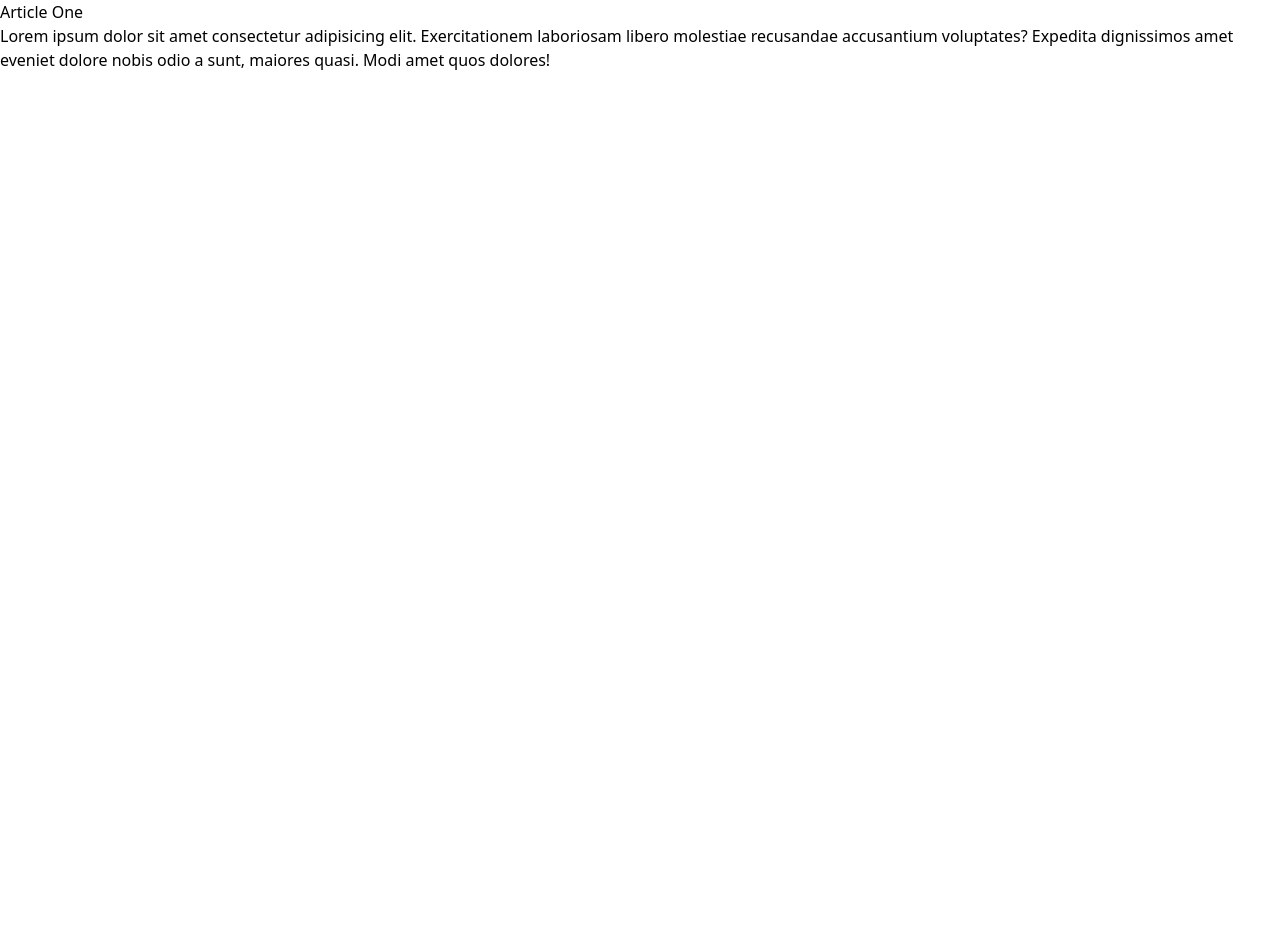
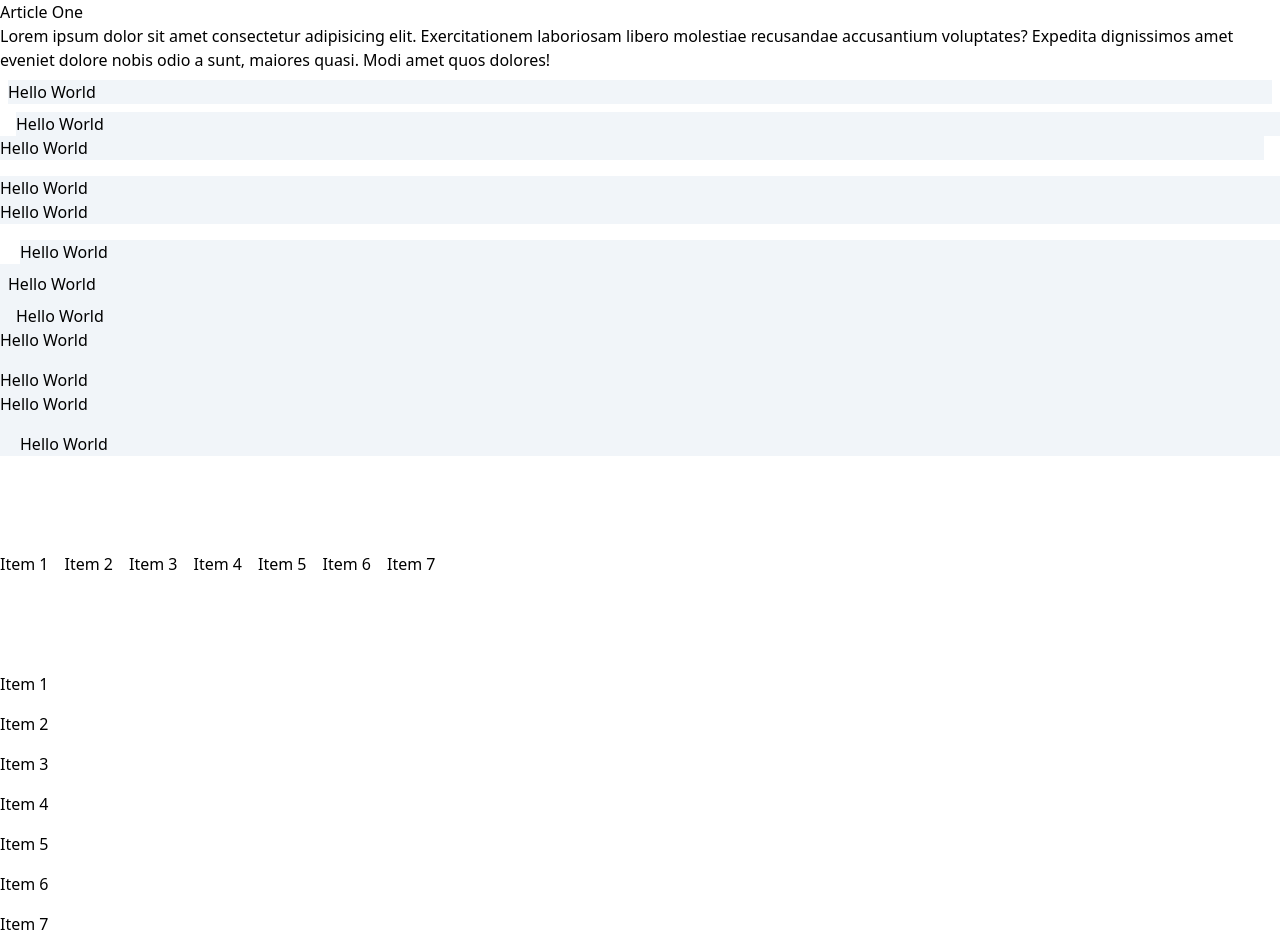
Before and after one commit to smannist/tailwind-sandbox, a plain HTML site: page tailwind-sandbox/03-container-spacing/index.html in a window 1280 px wide. Before the commit the page ends 800 px from the top, so only its background shows below. Drawn offline with nearby package versions, Linux system fonts and the light colour scheme.

Commit message:
Container-spacing

```diff
--- a/tailwind-sandbox/03-container-spacing/index.html
+++ b/tailwind-sandbox/03-container-spacing/index.html
@@ -9,7 +9,7 @@
   </head>
   <body>
     <!-- Container -->
-    <div>
+    <div class="container mx-auto">
       <article>
         <h3>Article One</h3>
         <p>
@@ -21,17 +21,48 @@
       </article>
 
       <!-- Margin -->
+      <div class="bg-slate-100 m-2">Hello World</div>
+      <div class="bg-slate-100 ml-4">Hello World</div>
+      <div class="bg-slate-100 mr-4">Hello World</div>
+      <div class="bg-slate-100 mt-4">Hello World</div>
+      <div class="bg-slate-100 mb-4">Hello World</div>
+      <div class="bg-slate-100 ml-[20px]">Hello World</div>
 
       <!-- Padding -->
+      <div class="bg-slate-100 p-2">Hello World</div>
+      <div class="bg-slate-100 pl-4">Hello World</div>
+      <div class="bg-slate-100 pr-4">Hello World</div>
+      <div class="bg-slate-100 pt-4">Hello World</div>
+      <div class="bg-slate-100 pb-4">Hello World</div>
+      <div class="bg-slate-100 pl-[20px]">Hello World</div>
 
       <!-- Space Between X -->
+      <div class="flex mt-24 space-x-4">
+        <div>Item 1</div>
+        <div>Item 2</div>
+        <div>Item 3</div>
+        <div>Item 4</div>
+        <div>Item 5</div>
+        <div>Item 6</div>
+        <div>Item 7</div>
+      </div>
 
       <!-- Space Between Y -->
+      <div class="flex flex-col mt-24 space-y-4">
+        <div>Item 1</div>
+        <div>Item 2</div>
+        <div>Item 3</div>
+        <div>Item 4</div>
+        <div>Item 5</div>
+        <div>Item 6</div>
+        <div>Item 7</div>
+      </div>
+
     </div>
   </body>
 </html>
 
-<!-- Breakpoinsts for Container
+<!-- Breakpoints for Container
     container	None	width: 100%;
     sm (640px)	    max-width: 640px;
     md (768px)	    max-width: 768px;
```
